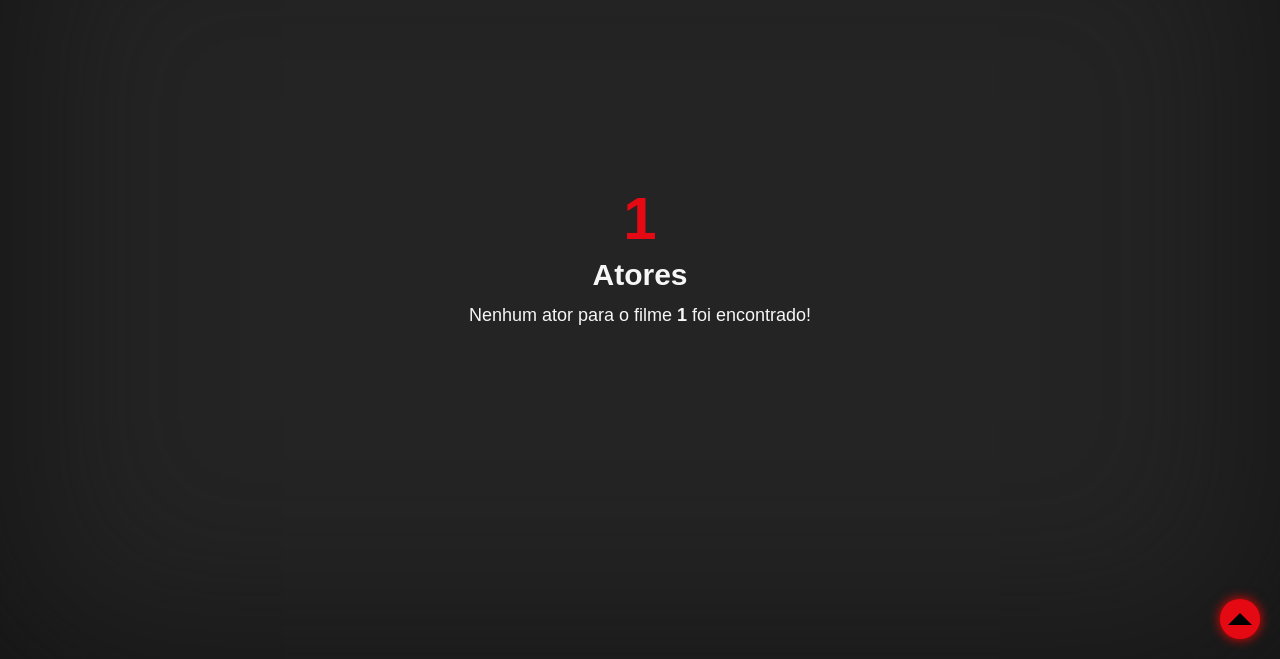
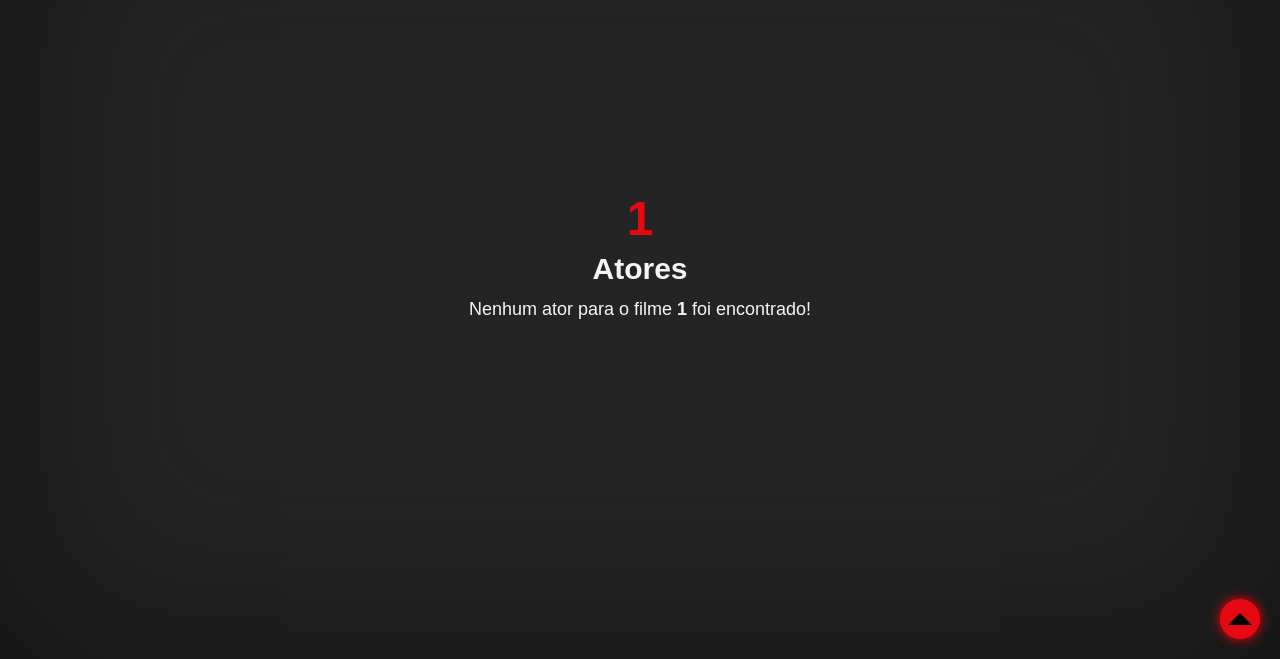
Before and after one commit to eduardobcoelho/movies-page-vite, a Vue app: page /movie/actors/1 in a window 1280 px wide. Shown: the part 141-800 px from the top of the page. Built offline with nearby package versions, Linux system fonts and the light colour scheme.

Commit message:
fix: text size

```diff
--- a/src/components/GeneralDescription.vue
+++ b/src/components/GeneralDescription.vue
@@ -2,7 +2,7 @@
   <div class="flex items-center">
     <span
       v-text="name"
-      class="text-xl font-bold text-white mt-4 lg:mt-0 md:text-4xl lg:text-6xl"
+      class="text-xl font-bold text-white mt-4 lg:mt-0 md:text-4xl lg:text-5xl"
     ></span>
     <div class="ml-3 mt-4 lg:mt-0 flex items-center">
       <span class="text-yellow font-semibold"> 2 </span>
--- a/src/components/movies/AppMovieDescription.vue
+++ b/src/components/movies/AppMovieDescription.vue
@@ -2,7 +2,7 @@
   <div class="flex flex-col items-center md:flex-row">
     <span
       v-text="name"
-      class="text-xl font-bold text-white mt-4 lg:mt-0 md:text-4xl lg:text-6xl"
+      class="text-xl font-bold text-white mt-4 lg:mt-0 md:text-4xl lg:text-5xl"
     ></span>
     <div class="flex items-center mt-4 lg:mt-0">
       <span class="text-yellow font-semibold ml-3"> {{ imdb }} / 10.0 </span>
--- a/src/views/actors/AppActors.vue
+++ b/src/views/actors/AppActors.vue
@@ -1,6 +1,6 @@
 <template>
   <div class="mh-100vh flex flex-col justify-center items-center">
-    <span class="font-bold text-red text-3xl md:text-6xl">{{ movieName }}</span>
+    <span class="font-bold text-red text-3xl md:text-5xl">{{ movieName }}</span>
     <span class="font-bold text-white text-xl mt-2 md:text-3xl">Atores</span>
     <span v-if="actors.length" class="mt-4">
       <button-redirect @click="downToFirst"></button-redirect>
```
